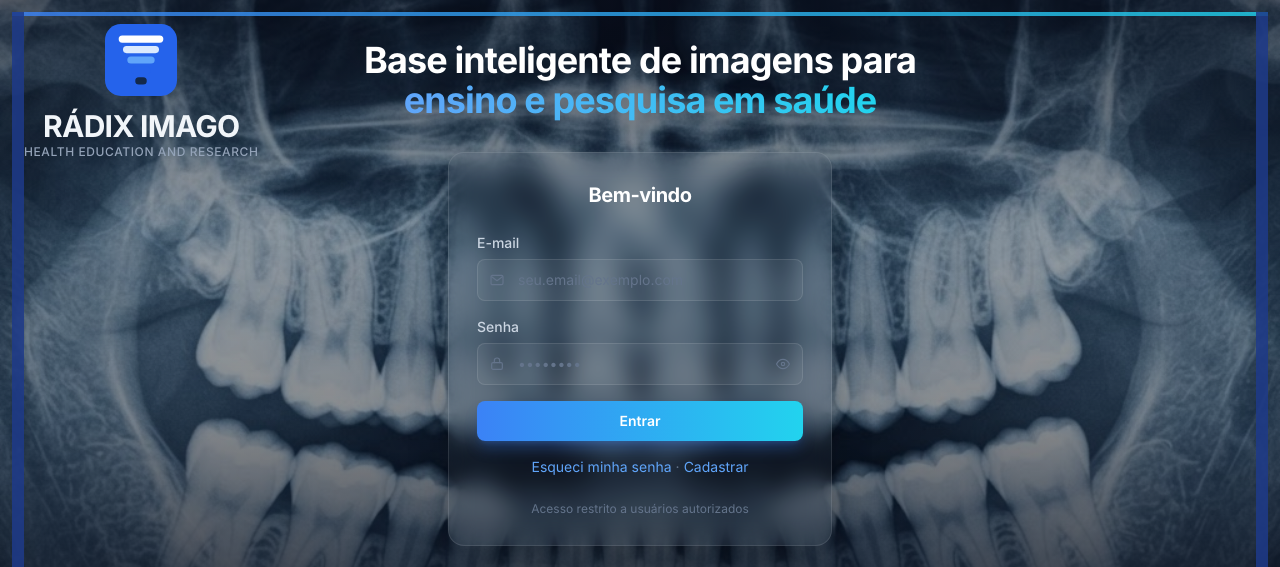
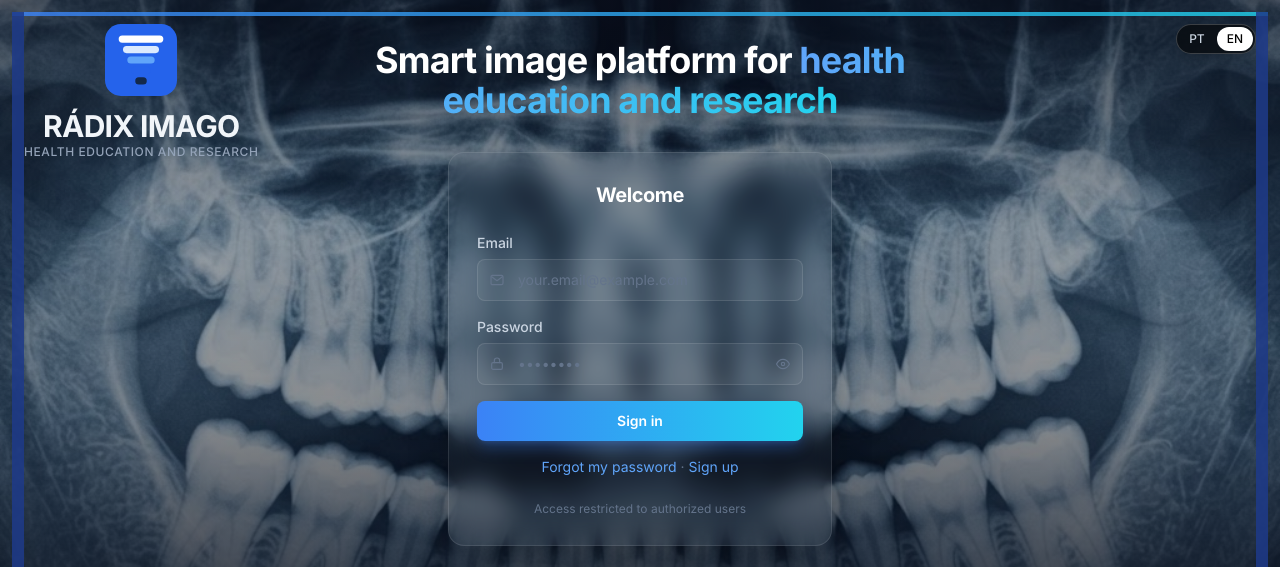
Before and after one commit to Lucianomatosneto/Radiximago, a Next.js app in the folder frontend/: page /login in a window 1280 px wide. Shown: the top 567 px of the page. Built offline with nearby package versions, Linux system fonts and the light colour scheme; no server answers.

Commit message:
i18n(frontend): traduz login (next-intl) + seletor de idioma

```diff
--- a/frontend/src/app/login/page.tsx
+++ b/frontend/src/app/login/page.tsx
@@ -2,12 +2,15 @@
 
 import { useState, FormEvent } from 'react'
 import { useRouter } from 'next/navigation'
+import { useTranslations } from 'next-intl'
 import Link from 'next/link'
 import Logo from '../../components/Logo'
 import RadiografiaIlustrativa from '../../components/RadiografiaIlustrativa'
 import SecaoModalidades from '../../components/SecaoModalidades'
+import SeletorIdioma from '../../components/SeletorIdioma'
 
 export default function LoginPage() {
+  const t = useTranslations('Login')
   const router = useRouter()
   const [email, setEmail] = useState('')
   const [senha, setSenha] = useState('')
@@ -24,7 +27,7 @@ export default function LoginPage() {
     const senhaPreenchida = String(formData.get('senha') ?? '').trim()
 
     if (!emailPreenchido || !senhaPreenchida) {
-      setErro('Preencha e-mail e senha.')
+      setErro(t('erroCamposVazios'))
       return
     }
 
@@ -39,12 +42,12 @@ export default function LoginPage() {
       })
 
       if (response.status === 401 || response.status === 403) {
-        setErro('E-mail ou senha incorretos')
+        setErro(t('erroCredenciais'))
         return
       }
 
       if (!response.ok) {
-        setErro('Não foi possível entrar. Tente novamente mais tarde.')
+        setErro(t('erroGenerico'))
         return
       }
 
@@ -62,7 +65,7 @@ export default function LoginPage() {
       // inicial deles.
       router.push(dados.perfil === 'administrador' ? '/dashboard' : '/banco-imagens')
     } catch {
-      setErro('Não foi possível entrar. Tente novamente mais tarde.')
+      setErro(t('erroGenerico'))
     } finally {
       setCarregando(false)
     }
@@ -99,24 +102,28 @@ export default function LoginPage() {
         <Logo variante="login" />
       </div>
 
+      <div className="fixed right-6 top-6 z-10">
+        <SeletorIdioma />
+      </div>
+
       <div className="animar-entrada relative z-10 max-w-xl text-center">
         <h1 className="text-3xl font-bold leading-tight tracking-tight text-white sm:text-4xl">
-          Base inteligente de imagens para{' '}
+          {t('tituloDestaque1')}{' '}
           <span className="bg-gradient-to-r from-blue-400 to-cyan-400 bg-clip-text text-transparent">
-            ensino e pesquisa em saúde
+            {t('tituloDestaque2')}
           </span>
         </h1>
       </div>
 
       <div className="relative z-10 w-full max-w-sm rounded-2xl border border-white/10 bg-white/[0.03] p-7 shadow-2xl backdrop-blur-md">
         <div className="mb-6 text-center">
-          <h2 className="text-xl font-bold tracking-tight text-white">Bem-vindo</h2>
+          <h2 className="text-xl font-bold tracking-tight text-white">{t('bemVindo')}</h2>
         </div>
 
         <form onSubmit={handleSubmit} noValidate className="space-y-4">
           <div>
             <label htmlFor="email" className="mb-1.5 block text-sm font-medium text-slate-300">
-              E-mail
+              {t('email')}
             </label>
             <div className="relative">
               <svg
@@ -137,14 +144,14 @@ export default function LoginPage() {
                 value={email}
                 onChange={(e) => setEmail(e.target.value)}
                 className="w-full rounded-lg border border-white/10 bg-white/5 py-2.5 pl-10 pr-3 text-sm text-white outline-none transition-colors placeholder:text-slate-500 focus:border-brand focus:ring-2 focus:ring-brand/30"
-                placeholder="seu.email@exemplo.com"
+                placeholder={t('emailPlaceholder')}
               />
             </div>
           </div>
 
           <div>
             <label htmlFor="senha" className="mb-1.5 block text-sm font-medium text-slate-300">
-              Senha
+              {t('senha')}
             </label>
             <div className="relative">
               <svg
@@ -171,7 +178,7 @@ export default function LoginPage() {
                 type="button"
                 onClick={() => setMostrarSenha((v) => !v)}
                 className="absolute right-3 top-1/2 -translate-y-1/2 text-slate-500 transition-colors hover:text-slate-300"
-                aria-label={mostrarSenha ? 'Ocultar senha' : 'Mostrar senha'}
+                aria-label={mostrarSenha ? t('ocultarSenha') : t('mostrarSenha')}
               >
                 {mostrarSenha ? (
                   <svg viewBox="0 0 24 24" fill="none" className="h-4 w-4" aria-hidden="true">
@@ -204,22 +211,22 @@ export default function LoginPage() {
             disabled={carregando}
             className="w-full rounded-lg bg-gradient-to-r from-blue-500 to-cyan-400 py-2.5 text-sm font-semibold text-white shadow-lg shadow-blue-500/30 transition hover:brightness-110 hover:shadow-blue-500/50 disabled:opacity-60"
           >
-            {carregando ? 'Entrando...' : 'Entrar'}
+            {carregando ? t('entrando') : t('entrar')}
           </button>
 
           <div className="flex items-center justify-center gap-1 text-center text-sm">
             <Link href="/esqueci-senha" className="text-brand-300 transition-colors hover:text-brand-300">
-              Esqueci minha senha
+              {t('esqueciSenha')}
             </Link>
             <span className="text-slate-600">·</span>
             <Link href="/solicitar-acesso" className="text-brand-300 transition-colors hover:text-brand-300">
-              Cadastrar
+              {t('cadastrar')}
             </Link>
           </div>
         </form>
 
         <p className="mt-6 text-center text-xs text-slate-500">
-          Acesso restrito a usuários autorizados
+          {t('rodape')}
         </p>
       </div>
 
```
